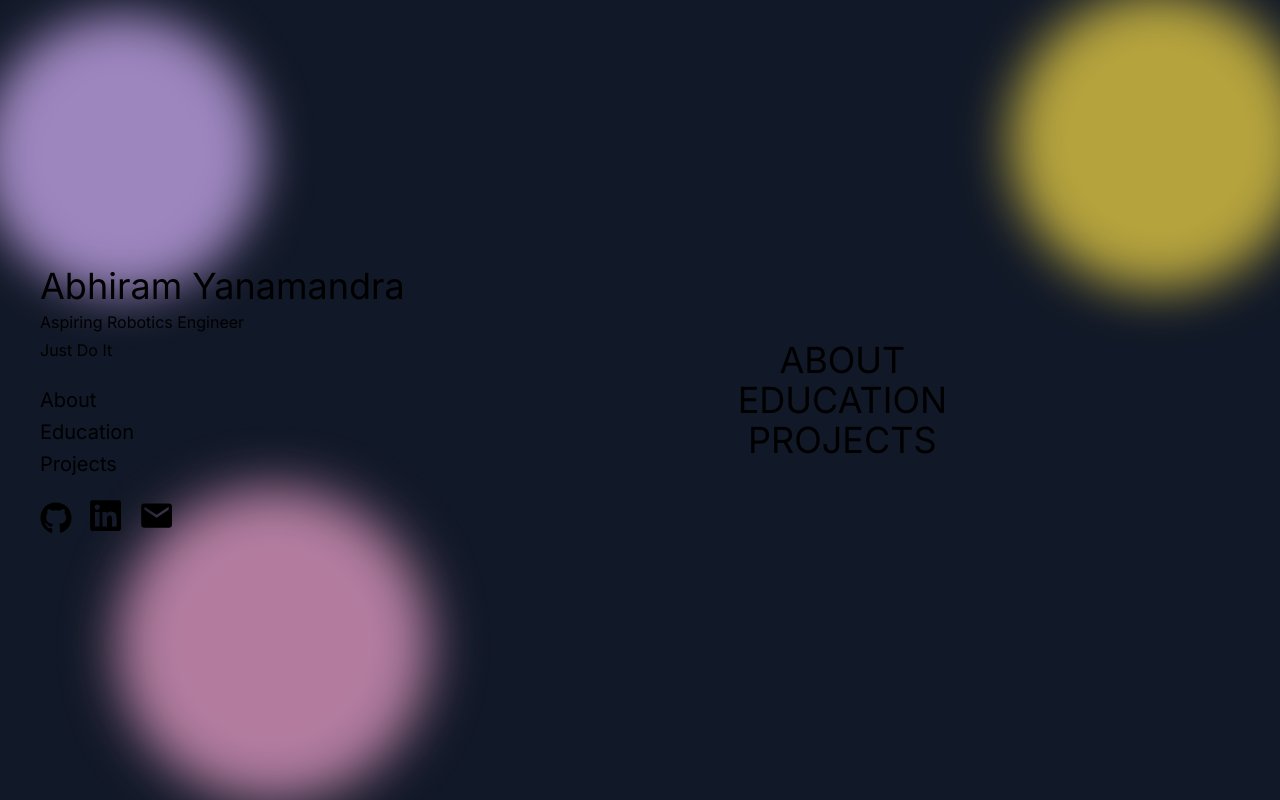
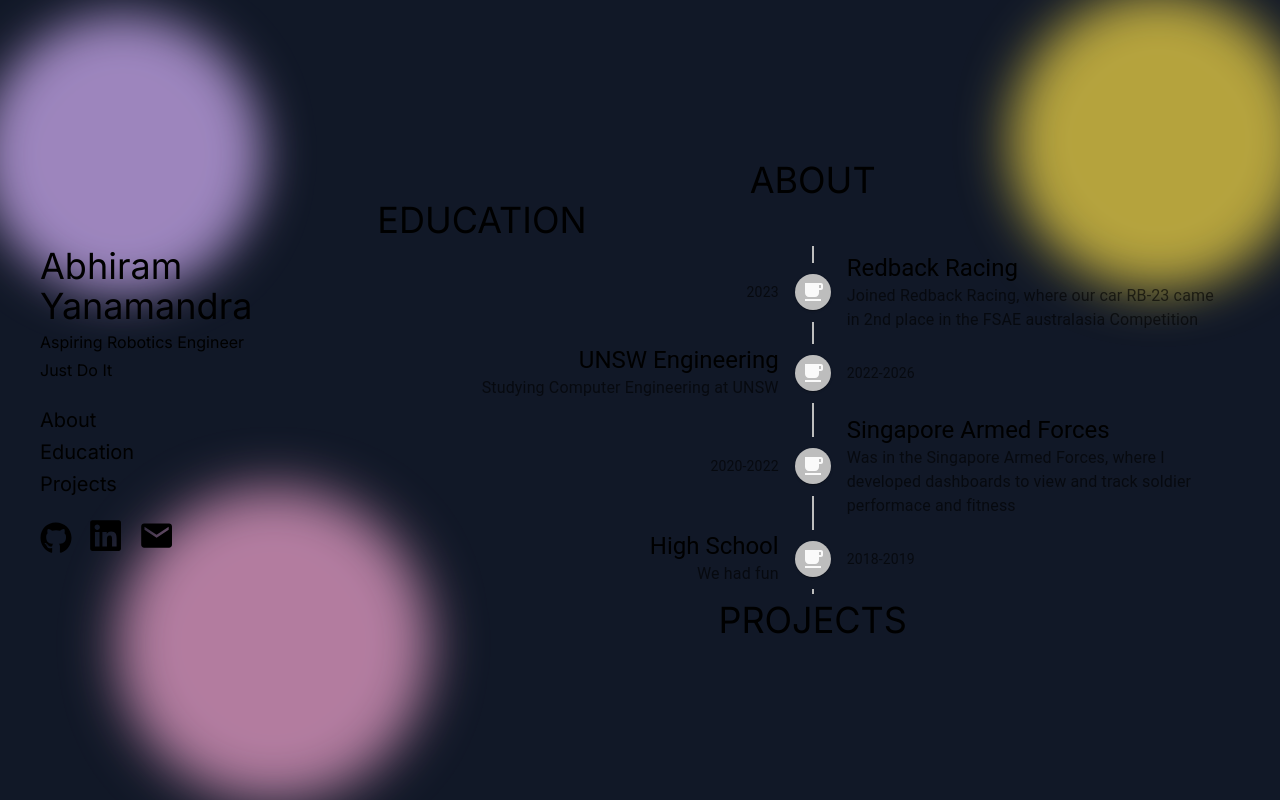
Before and after one commit to AbhiramYanamandra/website-2.0, a Next.js app in the folder my-app/: page / in a window 1280 px wide. Built offline with nearby package versions, Linux system fonts and the light colour scheme.

Commit message:
Added a timeline component

```diff
--- /dev/null
+++ b/my-app/src/app/TimelineCard.js
@@ -0,0 +1,40 @@
+import FreeBreakfastIcon from "@mui/icons-material/FreeBreakfast";
+import {
+  TimelineConnector,
+  TimelineContent,
+  TimelineDot,
+  TimelineItem,
+  TimelineOppositeContent,
+  TimelineSeparator,
+} from "@mui/lab";
+import { Typography } from "@mui/material";
+import React from "react";
+
+
+const TimelineCard = ({ year, activity, details }) => {
+    return (
+      <TimelineItem>
+        <TimelineOppositeContent
+          sx={{ m: "auto 0" }}
+          align="right"
+          variant="body2"
+          color="text.secondary"
+        >
+          {year}
+        </TimelineOppositeContent>
+        <TimelineSeparator>
+          <TimelineConnector />
+          <TimelineDot>
+            <FreeBreakfastIcon />
+          </TimelineDot>
+          <TimelineConnector />
+        </TimelineSeparator>
+        <TimelineContent>
+          <Typography variant="h5">{activity}</Typography>
+          <Typography color="text.secondary">{details}</Typography>
+        </TimelineContent>
+      </TimelineItem>
+    );
+  };
+
+export default TimelineCard;
--- /dev/null
+++ b/my-app/src/app/TimelineStructure.js
@@ -0,0 +1,32 @@
+import { Timeline } from "@mui/lab";
+import React from "react";
+import TimelineCard from "./TimelineCard";
+
+const TimelineStruct = () => {
+    return (
+        <Timeline position="alternate">
+          <TimelineCard
+            year="2023"
+            activity="Redback Racing"
+            details="Joined Redback Racing, where our car RB-23 came in 2nd place in the FSAE australasia Competition"
+          />
+          <TimelineCard
+            year="2022-2026"
+            activity="UNSW Engineering"
+            details="Studying Computer Engineering at UNSW"
+          />
+          <TimelineCard
+            year="2020-2022"
+            activity="Singapore Armed Forces"
+            details="Was in the Singapore Armed Forces, where I developed dashboards to view and track soldier performace and fitness"
+          />
+          <TimelineCard
+            year="2018-2019"
+            activity="High School"
+            details="We had fun"
+          />
+        </Timeline>
+      );
+};
+
+export default TimelineStruct;
--- a/my-app/src/app/page.js
+++ b/my-app/src/app/page.js
@@ -1,12 +1,15 @@
+"use client";
 import React from "react";
 import Link from 'next/link';
 import { FaGithub, FaLinkedin} from "react-icons/fa";
 import { IoMdMail } from "react-icons/io";
+import {Card, CardHeader, CardBody, Image} from "@nextui-org/react";
+import TimelineStruct from "./TimelineStructure";
 
 export default function Page() {
 	return (
 		<>
-		<div className="bg-gray-900 h-screen w-screen">
+		<div className="bg-gray-900 h-max w-screen">
 			{/* Blobs */}
 			<div className="sticky">
 				<div className="fixed top-0 -left-4 w-72 h-72 bg-purple-300 rounded-full opacity-70 mix-blend-multiply filter blur-xl animate-blob"></div>
@@ -19,7 +22,7 @@ export default function Page() {
 				<div className="sticky top-0 h-screen flex flex-col justify-center items-start pl-10">
 					{/* Name & Ethos Statement */}
 					<div id="home" className="justify-center content-center">
-						<a href="#home" className="text-4xl">Abhiram Yanamandra</a>
+						<a href="/" className="text-4xl">Abhiram Yanamandra</a>
 						<p className="mt-1">Aspiring Robotics Engineer</p>
 						<p className="mt-1"> Just Do It</p>
 					</div>
@@ -42,11 +45,13 @@ export default function Page() {
 						</div>
 					</div>
 				</div>
-
-
 				<div className="flex-grow overflow-y-auto flex flex-col items-center justify-center p-8">
-					<div id="about" className="text-4xl">ABOUT</div>
-          			<div id="education" className="text-4xl">EDUCATION</div>
+					<div id="about" className="text-4xl">
+						ABOUT
+					</div>
+          			<div id="education" className="text-4xl">EDUCATION
+						<TimelineStruct />
+					</div>
           			<div id="project" className="text-4xl">PROJECTS</div>
         		</div>
 			</div>
```
Also changed, not shown: my-app/package.json (+7 -0 lines), 1 other file (tests, documents, lock files or other folders).
